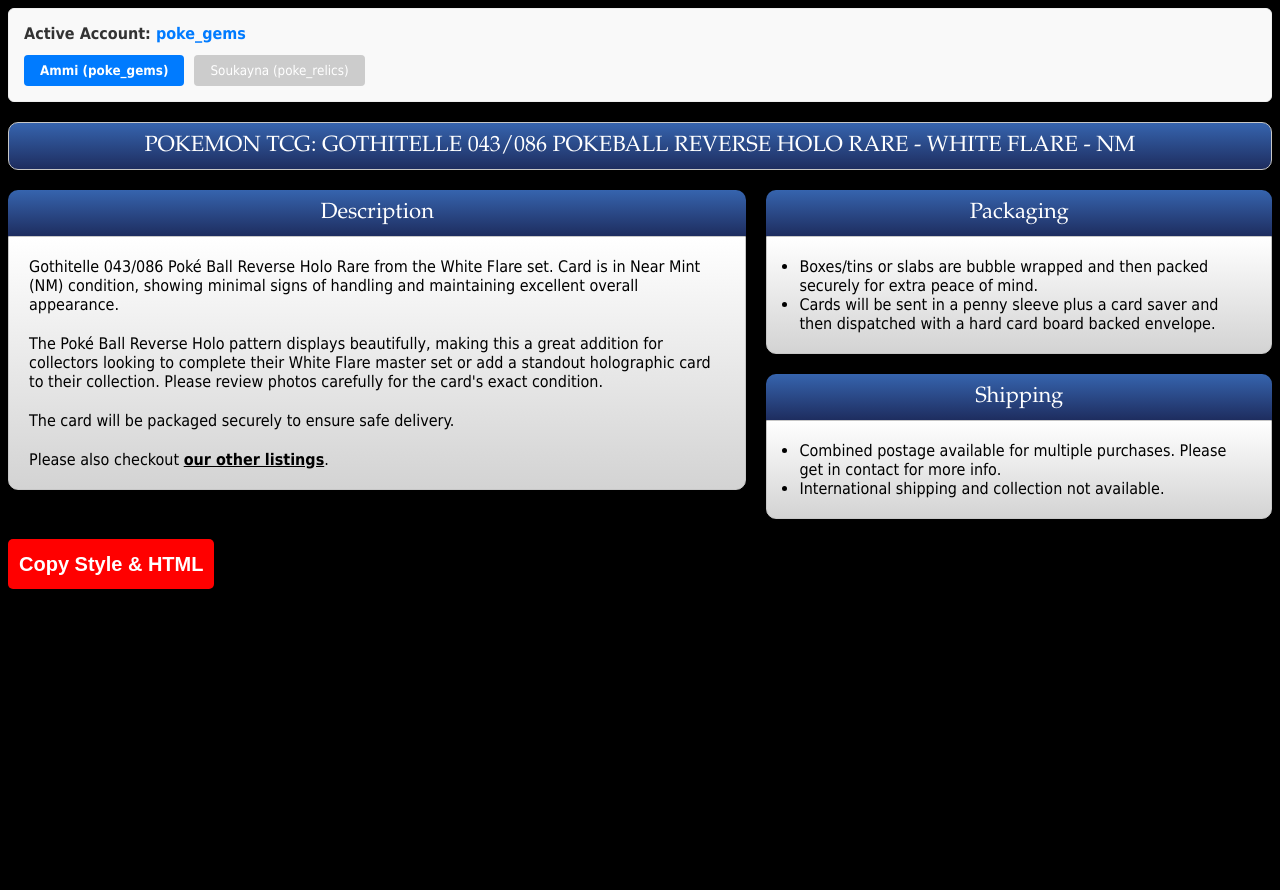
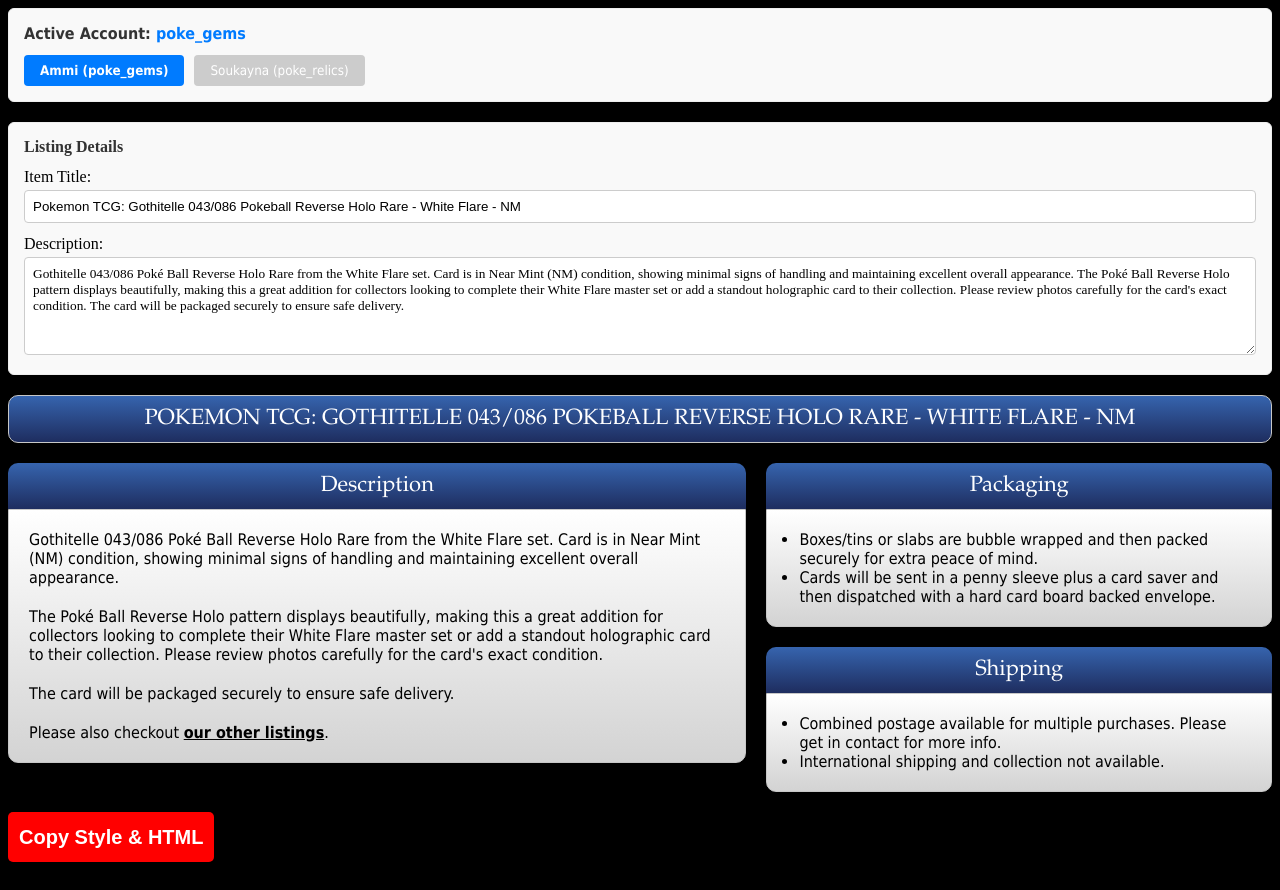
Before and after one commit to omarCreativeDev/ebay-listing, a React (Create React App) app: page / in a window 1280 px wide. Before the commit the page ends 800 px from the top, so only its background shows below. Built offline with nearby package versions, Linux system fonts and the light colour scheme.

Commit message:
added ListingInputs component so capture title and description

```diff
--- a/src/App.tsx
+++ b/src/App.tsx
@@ -1,29 +1,45 @@
 import { useRef, useState } from 'react';
 import styles from './App.module.scss';
-import { FEATURES, TITLE } from './constants';
+import { FEATURES } from './constants';
 import classNames from 'classnames';
 import { Content } from './Content/Content';
 import { CopyStyleAndHtmlBtn } from './CopyStyleAndHtmlBtn/CopyStyleAndHtmlBtn';
 import { AccountSelector } from './AccountSelector/AccountSelector';
+import { ListingInputs } from './ListingInputs/ListingInputs';
 import { Logo } from './Logo/Logo';
 
 function App() {
   const { ebayListing, heading, h1, wrapper, mainSection, spacer, content, link } = styles;
   const markupRef = useRef<HTMLDivElement>(null);
+
   const [ebayId, setEbayId] = useState<string>('poke_gems');
+  const [title, setTitle] = useState<string>(
+    'Pokemon TCG: Gothitelle 043/086 Pokeball Reverse Holo Rare - White Flare - NM'
+  );
+  const [description, setDescription] = useState<string>(
+    "Gothitelle 043/086 Poké Ball Reverse Holo Rare from the White Flare set. Card is in Near Mint (NM) condition, showing minimal signs of handling and maintaining excellent overall appearance. The Poké Ball Reverse Holo pattern displays beautifully, making this a great addition for collectors looking to complete their White Flare master set or add a standout holographic card to their collection. Please review photos carefully for the card's exact condition. The card will be packaged securely to ensure safe delivery."
+  );
 
   return (
     <>
       <AccountSelector currentId={ebayId} onSelectId={setEbayId} />
 
+      <ListingInputs
+        title={title}
+        setTitle={setTitle}
+        description={description}
+        setDescription={setDescription}
+      />
+
       <div className={ebayListing} ref={markupRef}>
+        <h1 className={classNames(h1, heading)}>{title}</h1>
         {/*<Logo />*/}
-        <h1 className={classNames(h1, heading)}>{TITLE}</h1>
+
         <div className={wrapper}>
           <div className={mainSection}>
             <h2 className={heading}>Description</h2>
             <div className={content}>
-              <Content />
+              <Content description={description} />
 
               {FEATURES.length > 0 ? (
                 <>
--- a/src/Content/Content.tsx
+++ b/src/Content/Content.tsx
@@ -1,6 +1,8 @@
-import { CONTENT } from '../constants';
+interface ContentProps {
+  description: string;
+}
 
-export const Content = () => {
+export const Content = ({ description }: ContentProps) => {
   const maxParagraphLength = 300;
 
   const generateParagraphs = (text: string) => {
@@ -13,7 +15,6 @@ export const Content = () => {
       const trimmedSentence = sentence.trim();
       if (!trimmedSentence) return;
 
-      // If adding this sentence exceeds the limit, push the current paragraph and start a new one
       if (
         currentParagraph.length + trimmedSentence.length > maxParagraphLength &&
         currentParagraph.length > 0
@@ -25,7 +26,6 @@ export const Content = () => {
       }
     });
 
-    // Don't forget to push the very last paragraph chunk
     if (currentParagraph.trim()) {
       paragraphs.push(currentParagraph.trim());
     }
@@ -33,7 +33,8 @@ export const Content = () => {
     return paragraphs;
   };
 
-  const paragraphsArray = generateParagraphs(CONTENT);
+  // 1. Chunk the live description string from props instead of the static constant
+  const paragraphsArray = generateParagraphs(description);
 
   return (
     <>
--- /dev/null
+++ b/src/ListingInputs/ListingInputs.module.scss
@@ -0,0 +1,41 @@
+.inputsContainer {
+  margin-bottom: 20px;
+  padding: 15px;
+  background-color: #f9f9f9;
+  border: 1px solid #eee;
+  border-radius: 6px;
+}
+
+.title {
+  margin: 0 0 12px 0;
+  font-weight: bold;
+  color: #333;
+}
+
+.fieldGroup {
+  margin-bottom: 12px;
+
+  &:last-child {
+    margin-bottom: 0;
+  }
+
+  label {
+    display: block;
+    margin-bottom: 4px;
+    font-weight: 500;
+  }
+
+  input,
+  textarea {
+    width: 100%;
+    padding: 8px;
+    border: 1px solid #ccc;
+    border-radius: 4px;
+    box-sizing: border-box;
+  }
+
+  textarea {
+    font-family: inherit;
+    resize: vertical;
+  }
+}
--- /dev/null
+++ b/src/ListingInputs/ListingInputs.tsx
@@ -0,0 +1,44 @@
+import React from 'react';
+import styles from './ListingInputs.module.scss';
+
+interface ListingInputsProps {
+  title: string;
+  setTitle: (value: string) => void;
+  description: string;
+  setDescription: (value: string) => void;
+}
+
+export const ListingInputs: React.FC<ListingInputsProps> = ({
+  title,
+  setTitle,
+  description,
+  setDescription
+}) => {
+  const { inputsContainer, title: titleClass, fieldGroup } = styles;
+
+  return (
+    <div className={inputsContainer}>
+      <p className={titleClass}>Listing Details</p>
+
+      <div className={fieldGroup}>
+        <label>Item Title:</label>
+        <input
+          type="text"
+          value={title}
+          onChange={(e) => setTitle(e.target.value)}
+          placeholder="e.g., Pokemon TCG: Gothitelle..."
+        />
+      </div>
+
+      <div className={fieldGroup}>
+        <label>Description:</label>
+        <textarea
+          value={description}
+          onChange={(e) => setDescription(e.target.value)}
+          placeholder="Enter item description..."
+          rows={5}
+        />
+      </div>
+    </div>
+  );
+};
--- a/src/constants.ts
+++ b/src/constants.ts
@@ -1,9 +1,3 @@
 // prompt for AI
 // give me a description to sell XXX on ebay without html, icons or emojis. max 2 paragraphs only
-
-export const TITLE =
-  'Pokemon TCG: Gothitelle 043/086 Pokeball Reverse Holo Rare - White Flare - NM';
-
-export const CONTENT = `Gothitelle 043/086 Poké Ball Reverse Holo Rare from the White Flare set. Card is in Near Mint (NM) condition, showing minimal signs of handling and maintaining excellent overall appearance. The Poké Ball Reverse Holo pattern displays beautifully, making this a great addition for collectors looking to complete their White Flare master set or add a standout holographic card to their collection. Please review photos carefully for the card's exact condition. The card will be packaged securely to ensure safe delivery.`;
-
 export const FEATURES = [];
```
